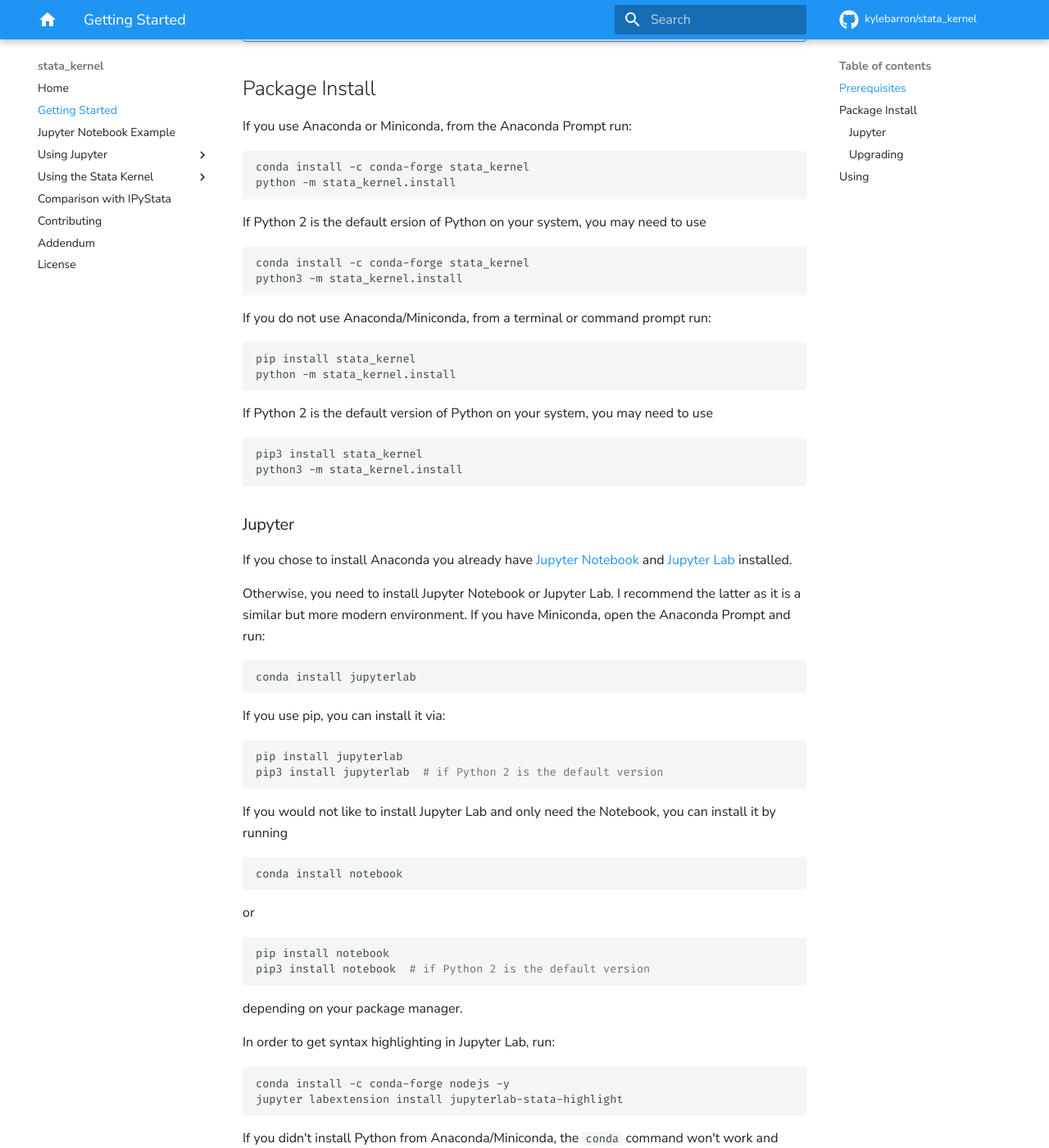
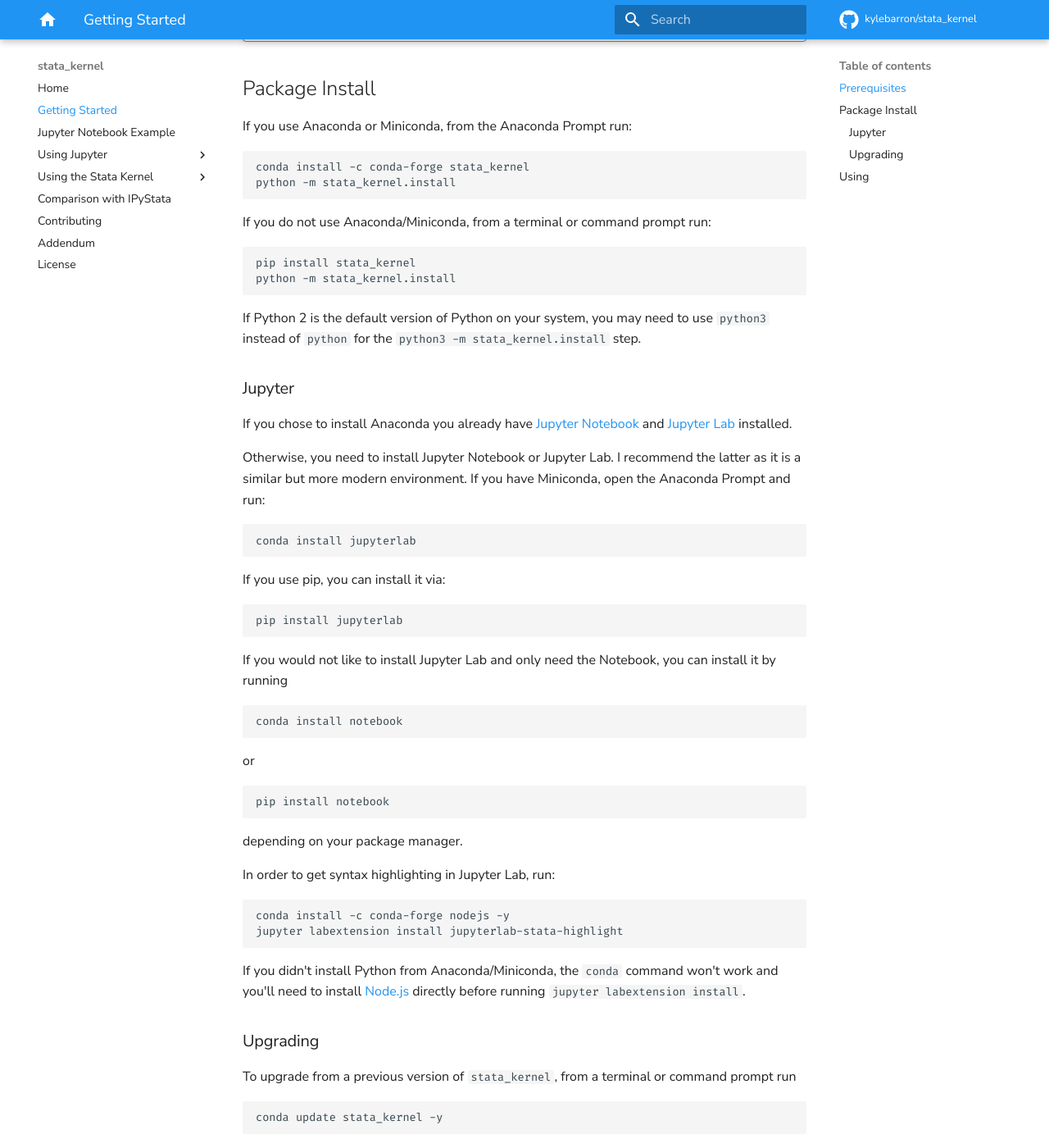
Before and after one commit to kylebarron/stata_kernel, an MkDocs documentation site: the page built from docs/src/getting_started.md, in a window 1280 px wide and 1400 px high, scrolled down 785 px. Shown: the whole window at 82% size. Built offline with MkDocs 1.6.1 and Material for MkDocs 9.7.7, drawn with Linux system fonts in a browser that asks for light colours; comment, search, counter and statistics services are not loaded.

Commit message:
Small docs edits

````diff
--- a/docs/src/getting_started.md
+++ b/docs/src/getting_started.md
@@ -33,13 +33,6 @@
 python -m stata_kernel.install
 ```
 
-If Python 2 is the default ersion of Python on your system, you may need to use
-
-```bash
-conda install -c conda-forge stata_kernel
-python3 -m stata_kernel.install
-```
-
 If you do not use Anaconda/Miniconda, from a terminal or command prompt run:
 
 ```bash
@@ -48,10 +41,7 @@
 ```
 
 If Python 2 is the default version of Python on your system, you may need to use
-```bash
-pip3 install stata_kernel
-python3 -m stata_kernel.install
-```
+`python3` instead of `python` for the `python3 -m stata_kernel.install` step.
 
 ### Jupyter
 
@@ -67,7 +57,6 @@
 
 ```bash
 pip install jupyterlab
-pip3 install jupyterlab  # if Python 2 is the default version
 ```
 
 If you would not like to install Jupyter Lab and only need the Notebook, you can install it by running
@@ -80,7 +69,6 @@
 
 ```bash
 pip install notebook
-pip3 install notebook  # if Python 2 is the default version
 ```
 
 depending on your package manager.
````
